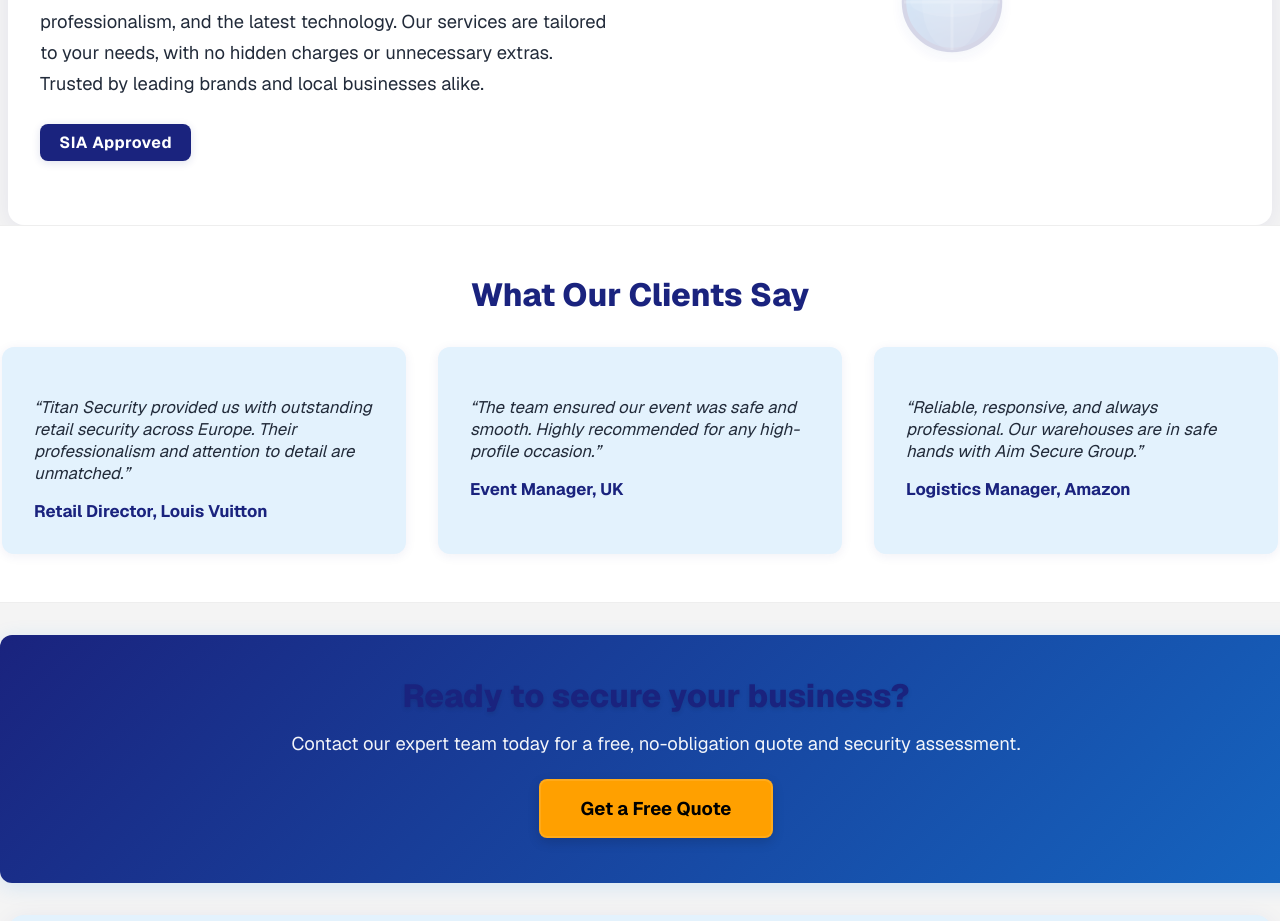
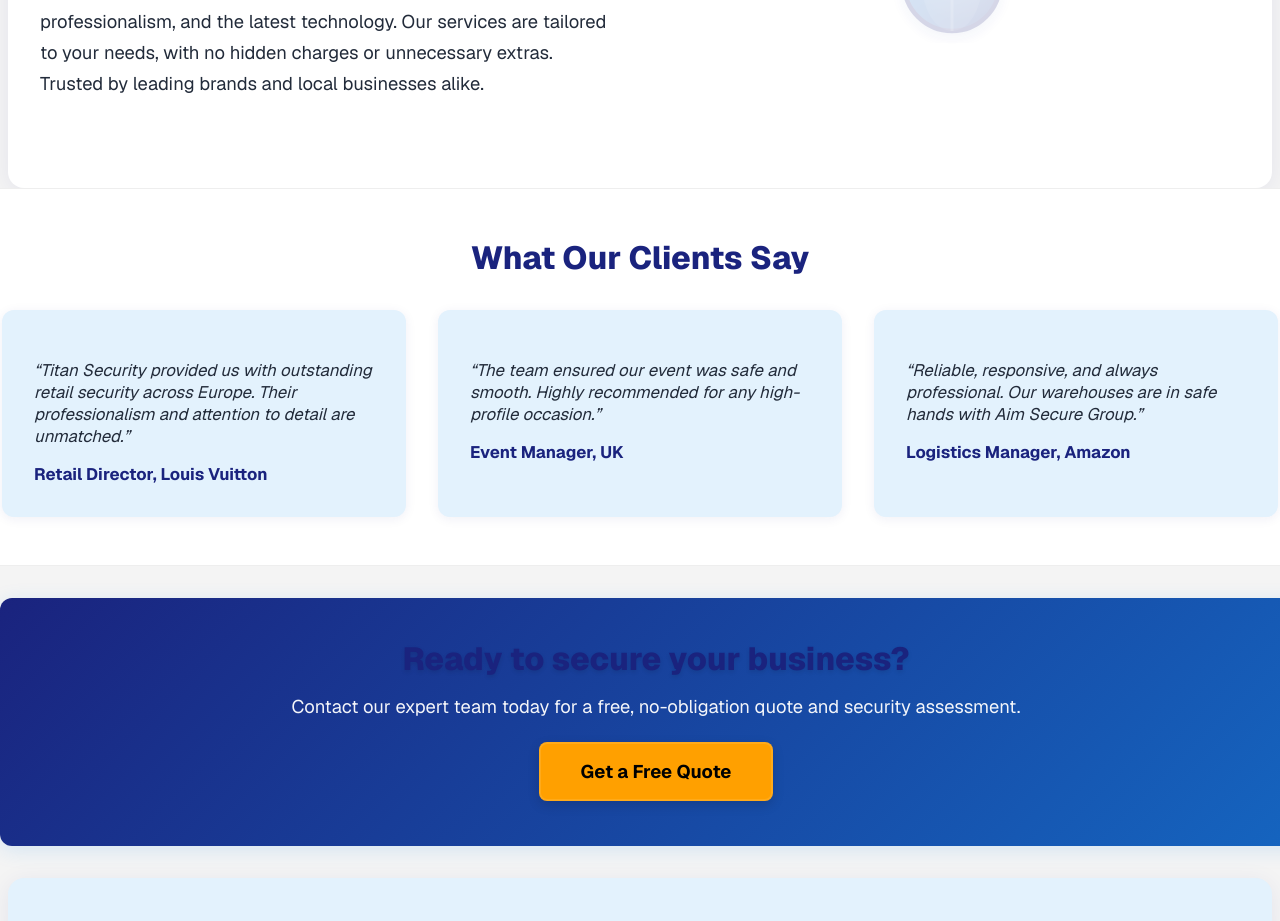
Before and after one commit to ghulam-mujtaba5/client1.2, a Next.js app: page / in a window 1280 px wide. Shown: the part 3040-3961 px from the top of the page. Built offline with nearby package versions, Linux system fonts and the light colour scheme.

Commit message:
Remove SIA Approved badge from AboutSection for streamlined content presentation

```diff
--- a/app/components/AboutSection.js
+++ b/app/components/AboutSection.js
@@ -23,9 +23,6 @@ export default function AboutSection() {
         <p style={{ fontSize: '1.15rem', lineHeight: 1.7, marginBottom: 24 }}>
           With decades of experience, our accredited team delivers innovative security solutions across the UK and Europe. We are committed to protecting people, property, and reputations with integrity, professionalism, and the latest technology. Our services are tailored to your needs, with no hidden charges or unnecessary extras. Trusted by leading brands and local businesses alike.
         </p>
-        <div style={{ display: 'flex', gap: '1.5rem', alignItems: 'center', marginTop: 16 }}>
-          <span style={{ background: 'var(--primary-blue)', color: 'var(--white)', borderRadius: 8, padding: '0.5rem 1.2rem', fontWeight: 700, fontSize: '1rem', letterSpacing: '0.5px', boxShadow: '0 2px 8px #1a237e22' }}>SIA Approved</span>
-        </div>
       </div>
       <div style={{ flex: 1, minWidth: 260, display: 'flex', justifyContent: 'center', alignItems: 'center' }}>
         <img src="/globe.svg" alt="Accreditation badge" style={{ width: 120, height: 120, opacity: 0.18, filter: 'drop-shadow(0 2px 8px #2196f322)' }} />
```
